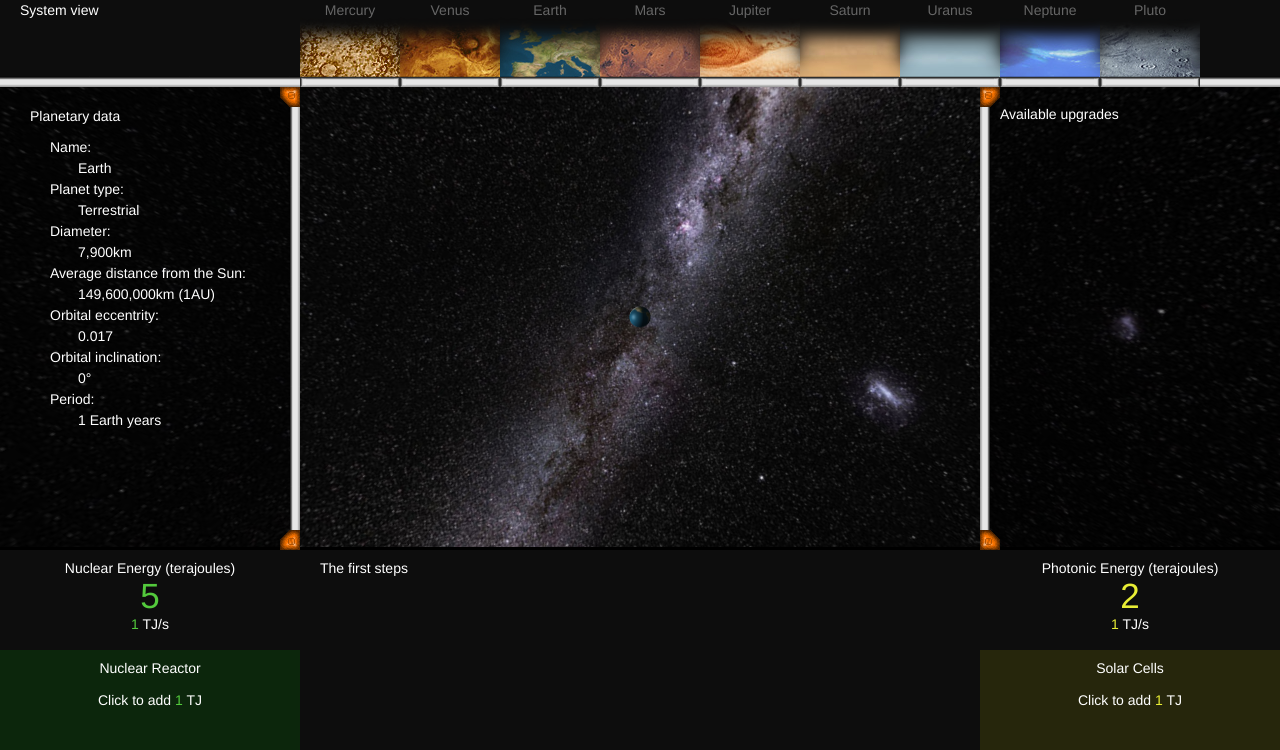
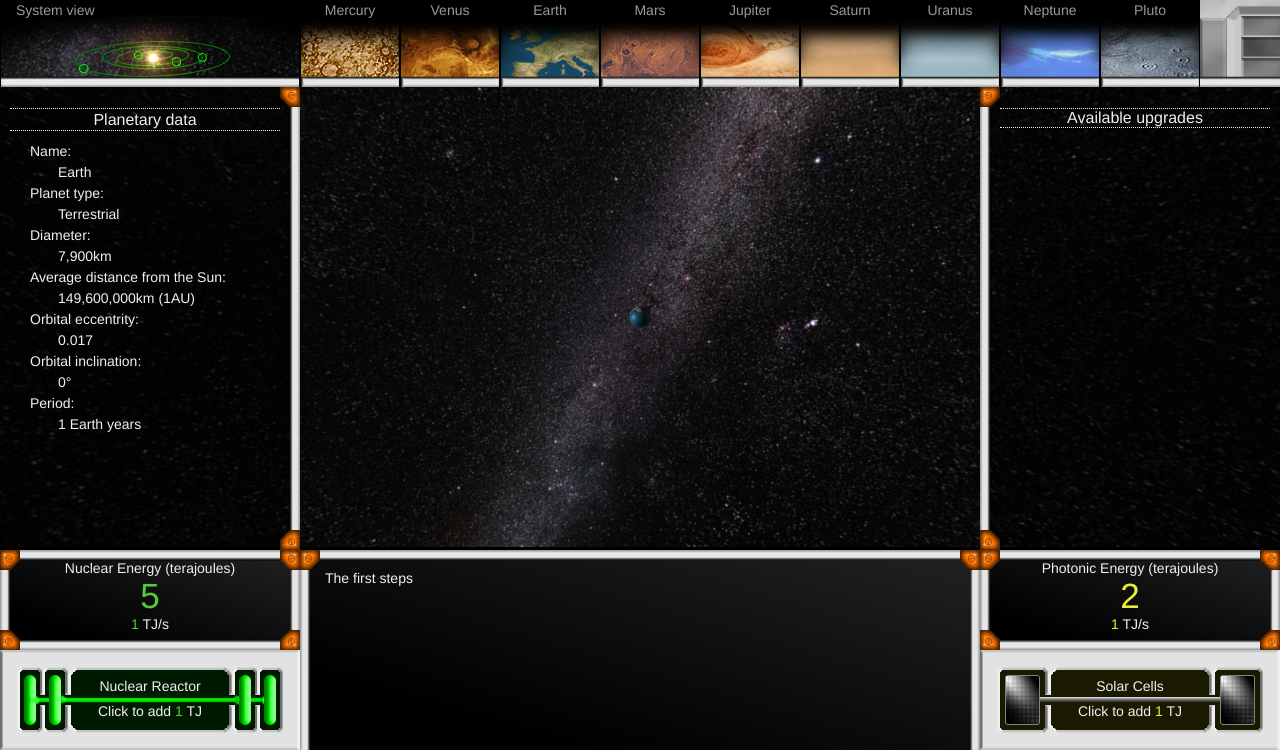
Before and after one commit to philprior/spacegame, a plain HTML site: page spacegame.html in a window 1280 px wide. Shown: the part 50-800 px from the top of the page. Drawn offline with Linux system fonts and the light colour scheme; animation ran at ten frames a second.

Commit message:
Major UI changes
CSS qualities changed for most UI items
Graphical buttons added
Orbital ring display and planetary position display added to system view

```diff
--- a/spacegame.css
+++ b/spacegame.css
@@ -9,11 +9,17 @@ body {
 }
 
 h1 {
-	font-size: 14px;
+	text-align: center;
+	font-size: 16px;
 	font-weight:normal;
+	border-top: 1px #eee dotted;
+	border-bottom: 1px #eee dotted;
 }
 
 #ui {
+	-webkit-user-select: none;
+	-moz-user-select:none;
+	user-select:none;
 	opacity: 0;
 	transition: 3s;
 }
@@ -23,15 +29,14 @@ h1 {
 	grid-gap:0px;
 		grid-template-columns: 100vw;
 		grid-template-rows: 140px calc(100vh - 140px);
-	background: rgba(255,255,255,0.05);
+	/*background: rgba(255,255,255,0.05);*/
 	overflow-x: hidden;
 	overflow-y: hidden;
 }
 
 .container #toparea div, .container #mainarea div {
-	color:#fff;
-	/* border:1px solid #505050; */
-	padding:10px 20px 10px 20px;
+	color:#f0f0f0;
+	padding:10px 15px 10px 15px;
 }
 
 #toparea {
@@ -53,8 +58,20 @@ h1 {
 		grid-template-rows: 1fr 100px 100px;
 }
 
+#rightarea {
+	grid-column: 13/-1;
+	background-image: url("images/planetbar.png"), url(images/toparea_bg_right.png);
+}
+
 #header, #viewer {
 	grid-column: 1 / -1;
+}
+
+#ui #toparea #header {
+	background:#dddddd;
+	color:#000000;
+	padding: 5px 15px 5px 15px;
+	font-size: 2em;
 }
 
 .container #mainarea #viewer {
@@ -69,6 +86,10 @@ h1 {
 
 .container #toparea #system_button {
 	grid-column: 1 / span 3;
+	color:#999;
+	border-left: 1px solid #000;
+	border-right: 1px solid #000;
+	background: url(images/system_button.png);
 	/* visibility: hidden;*/
 	padding-top: 15px;
 	opacity: 1;
@@ -78,9 +99,11 @@ h1 {
 
 .container #toparea .planetbutton {
 	/*visibility: hidden;*/
+	border-left: 1px solid #000;
+	border-right: 1px solid #000;
 	padding-top: 15px;
 	text-align: center;
-	color:#666;
+	color:#999;
 	opacity: 1;
 	cursor:pointer;
 	transition: 1s;
@@ -90,7 +113,14 @@ h1 {
 	grid-column: 2;
 	grid-row: 2 / -1;
 	overflow-y: auto;
-	padding: 0px;
+	padding: 10px;
+	background: url("images/sidepanel_join_topright.png") top right no-repeat,
+				url("images/sidepanel_rightborder.png") top right repeat-y,
+				url("images/sidepanel_join_topleft.png") top left no-repeat,
+				url("images/sidepanel_leftborder.png") repeat-y,
+				url("images/topbar_border.png") top repeat-x,
+         		linear-gradient(to bottom left, #222222, #000000 80%);
+				-moz-linear-gradient(to bottom left, #222222, #000000 80%);
 }
 
 .container #mainarea #storybox .story_item {
@@ -103,7 +133,17 @@ h1 {
 	grid-column: 1;
 	grid-row: 2;
 	text-align: center;
+	background: url("images/sidepanel_join_topright.png") top right no-repeat,
+				url("images/sidepanel_join_bottomright.png") bottom right no-repeat,
+				url("images/sidepanel_rightborder.png") repeat-y,
+				url("images/sidepanel_join_topleft.png") top left no-repeat,
+				url("images/sidepanel_join_bottomleft.png") bottom left no-repeat,
+				url("images/sidepanel_leftborder.png") repeat-y,
+		 		url("images/planetbar.png"),
+         		linear-gradient(to bottom left, #222222, #000000 80%);
+				-moz-linear-gradient(to bottom left, #222222, #000000 80%);
 }
+
 
 .Nuclear {
 	color:#53C93C;
@@ -117,6 +157,15 @@ h1 {
 	grid-column: 3;
 	grid-row: 2;
 	text-align: center;
+	background: url("images/sidepanel_join_topright.png") top right no-repeat,
+				url("images/sidepanel_join_bottomright.png") bottom right no-repeat,
+				url("images/sidepanel_rightborder.png") repeat-y,
+				url("images/sidepanel_join_topleft.png") top left no-repeat,
+				url("images/sidepanel_join_bottomleft.png") bottom left no-repeat,
+				url("images/sidepanel_leftborder.png") repeat-y,
+		 		url("images/planetbar.png"),
+         		linear-gradient(to bottom left, #222222, #000000 80%);
+				-moz-linear-gradient(to bottom left, #222222, #000000 80%);
 }
 
 .Photonic {
@@ -131,9 +180,11 @@ h1 {
 	cursor:pointer;
 	grid-column: 1;
 	grid-row: 3;
+	padding-top: 24px;
 	text-align: center;
-	vertical-align: middle;
-	background: rgba(0,255,0,0.10);
+	line-height: 1.8em;
+	background: url(images/nuclear_reactor.png);
+	background-color: rgba(0,255,0,0.10);
 	transition: 1s;
 	transition: background 1s cubic-bezier(0,1,1,1);
 }
@@ -142,8 +193,11 @@ h1 {
 	cursor:pointer;
 	grid-column: 3;
 	grid-row: 3;
+	padding-top: 24px;
 	text-align: center;
-	background: rgba(255,255,0,0.10);
+	line-height: 1.8em;
+	background: url(images/solar_cells.png);
+	background-color: rgba(255,255,0,0.10);
 	transition: 1s;
 	transition: background 1s cubic-bezier(0,1,1,1);
 }
@@ -153,11 +207,11 @@ h1 {
 	grid-row: 1;
 	overflow-y: auto;
 	z-index: 20;
-	background:url("images/sidepanel_join_topright.png") top right no-repeat,
+	background: url("images/sidepanel_join_topright.png") top right no-repeat,
 				url("images/sidepanel_join_bottomright.png") bottom right no-repeat,
 				url("images/sidepanel_rightborder.png") repeat-y;
 	background-color:rgba(0,0,0,0.5);
-	padding-left: 50px;
+	padding: 10px 20px 10px 30px;
 	line-height: 1.5em;
 }
 
@@ -175,10 +229,11 @@ h1 {
 	grid-row: 1;
 	overflow-y: auto;
 	z-index: 20;
-	background:url("images/sidepanel_join_topleft.png") top left no-repeat,
+	background: url("images/sidepanel_join_topleft.png") top left no-repeat,
 				url("images/sidepanel_join_bottomleft.png") bottom left no-repeat,
 				url("images/sidepanel_leftborder.png") repeat-y;
 	background-color:rgba(0,0,0,0.5);
+	padding: 10px 10px 10px 20px;
 }
 
 .container #mainarea #upgrades .upgradeevent {
@@ -192,12 +247,14 @@ h1 {
 
 .container #mainarea #Photonic_booster:hover,
 .container #mainarea #Nuclear_booster:hover {
-	border:1px solid #ffffff;
+	/*border:1px solid #f0f0f0;*/
 }
 
 .container #toparea #system_button:hover,
 .container #toparea .planetbutton:hover {
-	color:#fff;
+	color:#f0f0f0;
+	border-left: 1px solid #f0f0f0;
+	border-right: 1px solid #f0f0f0;
 }
 
 .container #mainarea #upgrades .upgradeevent:hover {
@@ -207,11 +264,11 @@ h1 {
 }
 
 .container #mainarea #Nuclear_booster:active {
-	background: rgba(0,255,0,0.70);
+	background-color: rgba(0,255,0,0.70);
 }
 
 .container #mainarea #Photonic_booster:active {
-	background: rgba(255,255,0,0.70);
+	background-color: rgba(255,255,0,0.70);
 }
 
 #mercury {
--- a/spacegame.html
+++ b/spacegame.html
@@ -22,6 +22,7 @@
 		<div class="planetbutton" id="uranus">Uranus</div>
 		<div class="planetbutton" id="neptune">Neptune</div>
 		<div class="planetbutton" id="pluto">Pluto</div>
+		<div id="rightarea"></div>
 	</div>
 
 	<div id="mainarea">
@@ -45,8 +46,8 @@
 		<div class="resource" id="resource1">Nuclear Energy (terajoules)<br><span class="Nuclear" id="Nuclear"></span><br><span class="Nuclear" id="Nuclear_delta"></span> TJ/s</div>
 		<div class="resource" id="resource2">Photonic Energy (terajoules)<br><span class="Photonic" id="Photonic"></span><br><span class="Photonic" id="Photonic_delta"></span> TJ/s</div>
 
-		<div class="resourcebooster" id="Nuclear_booster">Nuclear Reactor<br><br>Click to add <span class="Nuclear" id="n_boost_amount"></span> TJ<br></div>
-		<div class="resourcebooster" id="Photonic_booster">Solar Cells<br><br>Click to add <span class="Photonic" id="p_boost_amount"></span> TJ<br></div>
+		<div class="resourcebooster" id="Nuclear_booster">Nuclear Reactor<br>Click to add <span class="Nuclear" id="n_boost_amount"></span> TJ<br></div>
+		<div class="resourcebooster" id="Photonic_booster">Solar Cells<br>Click to add <span class="Photonic" id="p_boost_amount"></span> TJ<br></div>
 	</div>
 </div>
 <script src="three.min.js"></script>
--- a/spacegamemechanics.js
+++ b/spacegamemechanics.js
@@ -357,7 +357,7 @@ class Orbit {
 /* (name, type, diameter(1000s of km to 2sf), orbitalRadiusAu(AU to 1 dp), orbitalRadiusKm (1000s of km) period(relative to 1 earth year), eccentricity, inclination(degrees), axialTilt)
 */
 
-let sol = new StellarObject("Sol", "Star", 1390, 0, 0, 0, 0, 0);
+let sol = new StellarObject("Sol", "Star", 1390, 0, 0, 0, 0, 0, 0, 0);
 
 var planets = [];
 let planetMercury = new StellarObject("Mercury", "Terrestrial", 3.0, 0.4, 57900, 0.241, 0.208, 7.00, 0, 59);
@@ -713,11 +713,13 @@ skyboxMaterial.map = THREE.ImageUtils.loadTexture("images/eso_milkyway.jpg");
 skyboxMaterial.side = THREE.BackSide;
 var skybox = new THREE.Mesh(skyboxGeometry, skyboxMaterial);
 skybox.rotateZ((60*Math.PI)/180);
+skybox.rotateY((-75*Math.PI)/180);
 scene.add(skybox);
 
 var planetModels = [];
 var planetMaps = [];
 var orbitalEllipses = [];
+var planetEllipses = [];
 for (let i=0, len=planets.length; i<len; i++) {
 	let planetGeometry = new THREE.SphereGeometry((planets[i].getDiameter()/2), 64, 64);
 	let planetMap = new THREE.MeshPhongMaterial();
@@ -728,7 +730,7 @@ for (let i=0, len=planets.length; i<len; i++) {
 	planetModels[i].rotateZ(planets[i].getAxialTilt()*(Math.PI/180));
 	scene.add(planetModels[i]);
 
-	/*
+
 	let orbitalEllipse = new THREE.EllipseCurve(
 	orbits[i].getParent().getX(),  orbits[i].getParent().getZ(),            // ax, aY
 	orbits[i].getAphe(), orbits[i].getPeri(),           // xRadius, yRadius
@@ -738,13 +740,28 @@ for (let i=0, len=planets.length; i<len; i++) {
 	);
 	let ellipsePath = new THREE.Path(orbitalEllipse.getPoints(500));
 	let ellipseGeometry = ellipsePath.createPointsGeometry(500);
-	let ellipseMaterial = new THREE.LineBasicMaterial({color : 0x00aa00, linewidth:1});
+	let ellipseMaterial = new THREE.LineBasicMaterial({color : 0x008800, linewidth:1});
 	let orbEllipse = new THREE.Line(ellipseGeometry, ellipseMaterial);
 	orbitalEllipses.push(orbEllipse);
 	orbEllipse.rotateX(90*(Math.PI/180)+orbits[i].getRotX());
-	//orbEllipse.rotateY(orbits[i].getRotY());
+	orbEllipse.rotateY(planets[i].getInclination()*(Math.PI/180));
 	scene.add(orbitalEllipses[i]);
-	*/
+
+
+	let planetEllipse = new THREE.EllipseCurve(
+	0, 0,             // ax, aY
+	12000,12000, 	  //planets[i].getDiameter()*5, planets[i].getDiameter()*5,           // xRadius, yRadius
+	0,  2 * Math.PI,  // aStartAngle, aEndAngle
+	false,            // aClockwise
+	0                 // aRotation
+	);
+	let planEllipsePath = new THREE.Path(planetEllipse.getPoints(50));
+	let planEllipseGeometry = planEllipsePath.createPointsGeometry(50);
+	let planEllipseMaterial = new THREE.LineBasicMaterial({color : 0x00ff00, linewidth:1});
+	let planEllipse = new THREE.Line(planEllipseGeometry, planEllipseMaterial);
+	planEllipse.rotateX(-15*(Math.PI/180));
+	planetEllipses.push(planEllipse);
+	scene.add(planetEllipses[i]);
 }
 
 
@@ -761,14 +778,23 @@ function animate() {
 	for (let i=0, len=planets.length; i<len; i++) {
 
 		if (currentPlanet.toUpperCase()==="SYSTEM") {
-			camera.position.set(0, 0, 500000);
-			camera.rotation.set(0, 0, 0);
+			camera.position.set(0, 350000, 1500000);
+			camera.rotation.set(-15*(Math.PI)/180,0,0);
+			planetEllipses[i].position.set(orbits[i].getX(), orbits[i].getY(), orbits[i].getZ());
+			orbitalEllipses[i].position.set(0,0,0);
+			sunFlare.position.set(light.position.x, light.position.y + 500, light.position.z);
 		} else if (currentPlanet.toUpperCase()===planets[i].getName().toUpperCase()) {
+			for(let i=0, len=planets.length; i<len; i++) {
+				planetEllipses[i].position.set(0,100000000,0);
+				orbitalEllipses[i].position.set(0,100000000,0);
+			}
+			sunFlare.position.set(0,100000000,0);
 			camera.position.set(orbits[i].getX(), orbits[i].getY(), 150 + orbits[i].getZ());
 			camera.rotation.set(0, 0, 0);
 		}
 		planetModels[i].position.set(orbits[i].getX(), orbits[i].getY(), orbits[i].getZ());
 		planetModels[i].rotateY(0.01/planets[i].getRotationPeriod());
+
 		orbits[i].update();
 
 		camera.updateProjectionMatrix();
```
Also changed, not shown: images/nuclear_reactor.png (added), images/solar_cells.png (added), images/system_button.png (added), images/toparea_bg_right.png (added), images/topbar_border.png (added).
